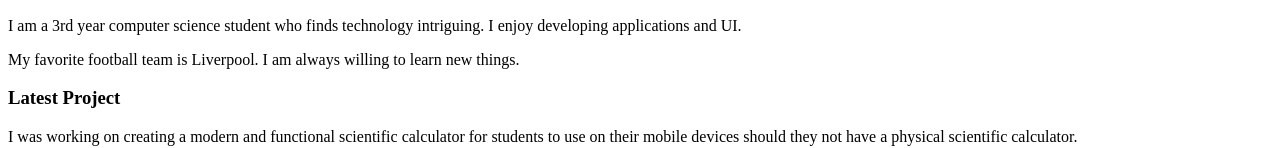
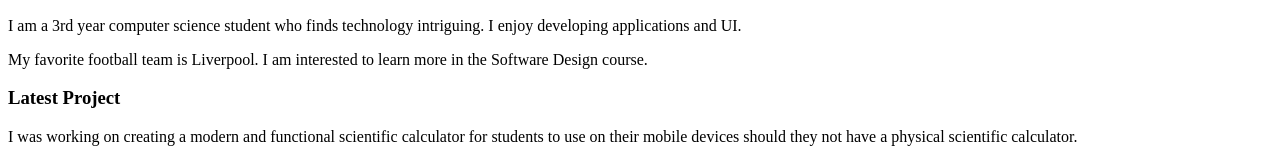
Before and after one commit to nayan-m15/2801261-portfolio, a plain HTML site: page index.html in a window 1280 px wide. Shown: the part 184-332 px from the top of the page. Drawn offline with Linux system fonts and the light colour scheme.

Commit message:
Update index.html

```diff
--- a/index.html
+++ b/index.html
@@ -22,7 +22,7 @@
 				I am a 3rd year computer science student who finds technology intriguing. I enjoy developing applications and UI.
 			</p>
 			<p>
-				My favorite football team is Liverpool. I am always willing to learn new things.
+				My favorite football team is Liverpool. I am interested to learn more in the Software Design course.
 			</p>
 		</section>
 		<article>
```
